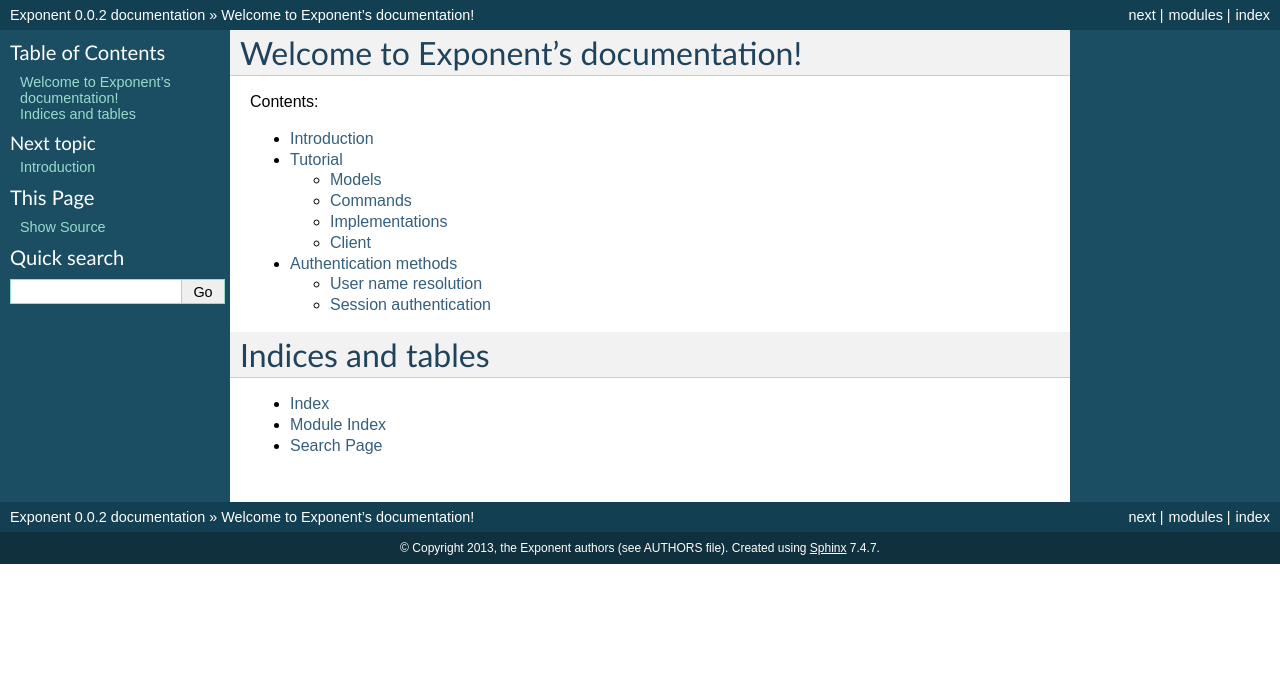
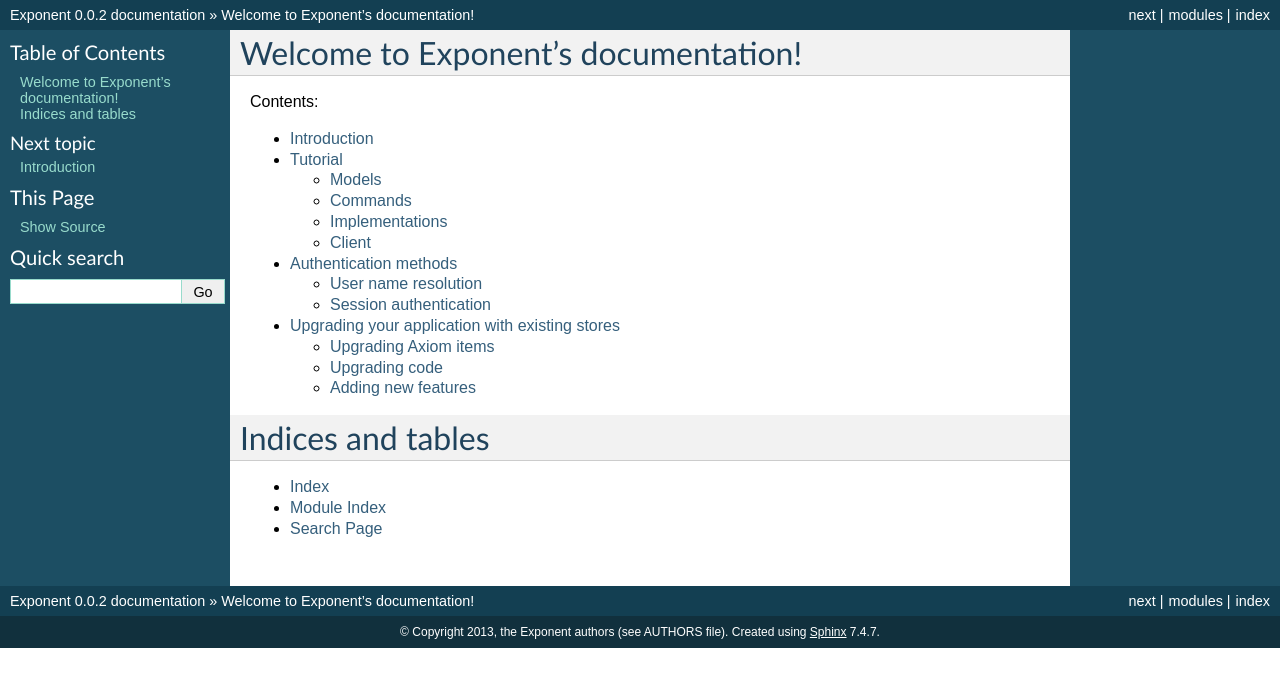
Before and after one commit to lvh/exponent, a Sphinx documentation site: the page built from docs/index.rst, in a window 1280 px wide. Shown: the top 687 px of the page. Built offline with Sphinx 7.4.7, drawn with Linux system fonts in a browser that asks for light colours; some of the changed lines change nothing that is shown.

Commit message:
Add preliminary upgrading documentation

```diff
--- a/docs/index.rst
+++ b/docs/index.rst
@@ -14,7 +14,7 @@
    introduction.rst
    tutorial/index.rst
    auth.rst
-
+   upgrading.rst
 
 
 Indices and tables
--- /dev/null
+++ b/docs/upgrading.rst
@@ -0,0 +1,38 @@
+=================================================
+ Upgrading your application with existing stores
+=================================================
+
+Upgrading Axiom items
+=====================
+
+Whenever a new store is attached, the Axiom upgrader service will
+automatically search it for items that have new schemas versions
+available, running them in sequence until the item is fully upgraded.
+Thus, in order to keep items upgraded, just write plain old Axiom
+upgraders.
+
+Upgrading code
+==============
+
+Since command locators are the only interface your application
+provides, and they are stored in the Axiom store by their fully
+qualified dotted name, just updating the code is sufficient.
+
+Adding new features
+===================
+
+Existing stores will not automatically get access to any locator you
+specify (otherwise, users would get access to administrative features,
+for example).
+
+This is a conscious feature. It allows you to integrate new features
+in your code continuously, selectively enabling or disabling them for
+some users. People have implemented similar behavior in existing
+projects (these are often called "feature flags"). Exponent allows you
+to cleanly separate the behavior itself from those who have access to
+it.
+
+Enabling and disabling feature availability for new users.
+----------------------------------------------------------
+
+TBD
```
